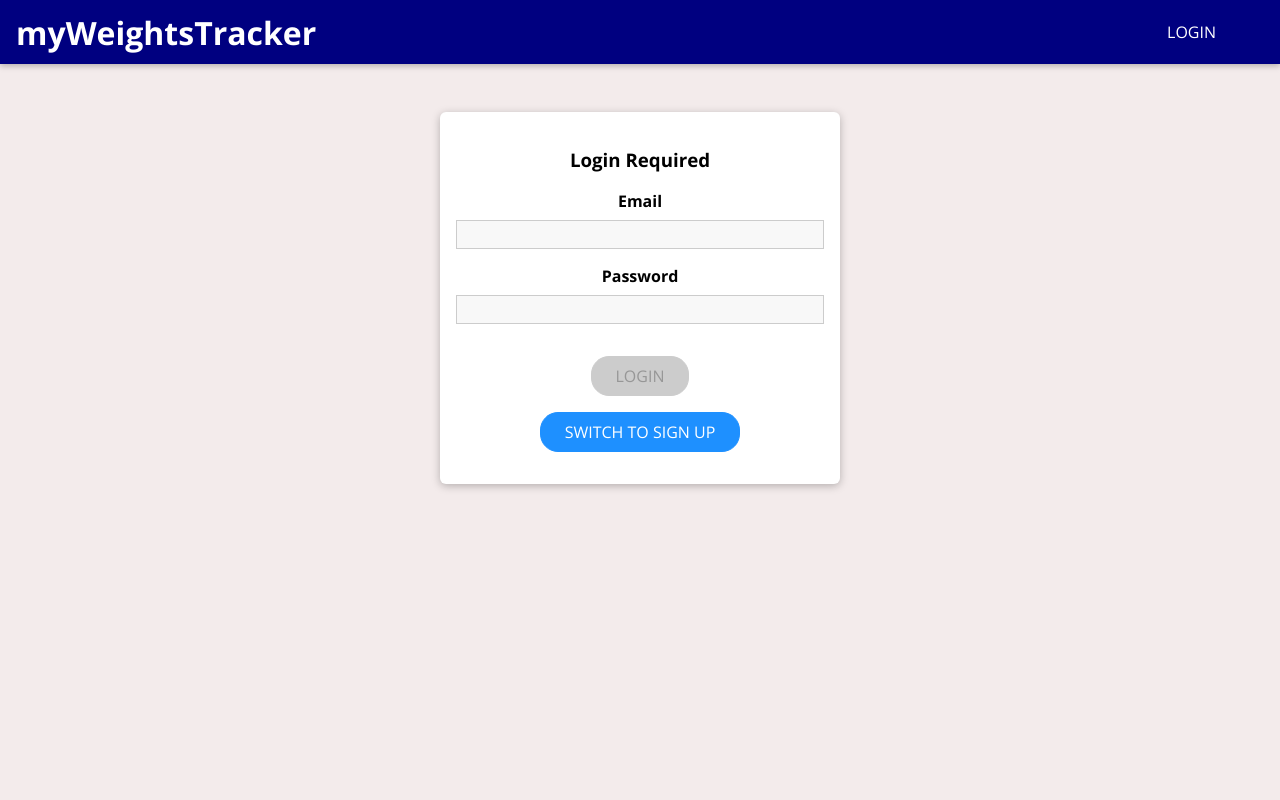
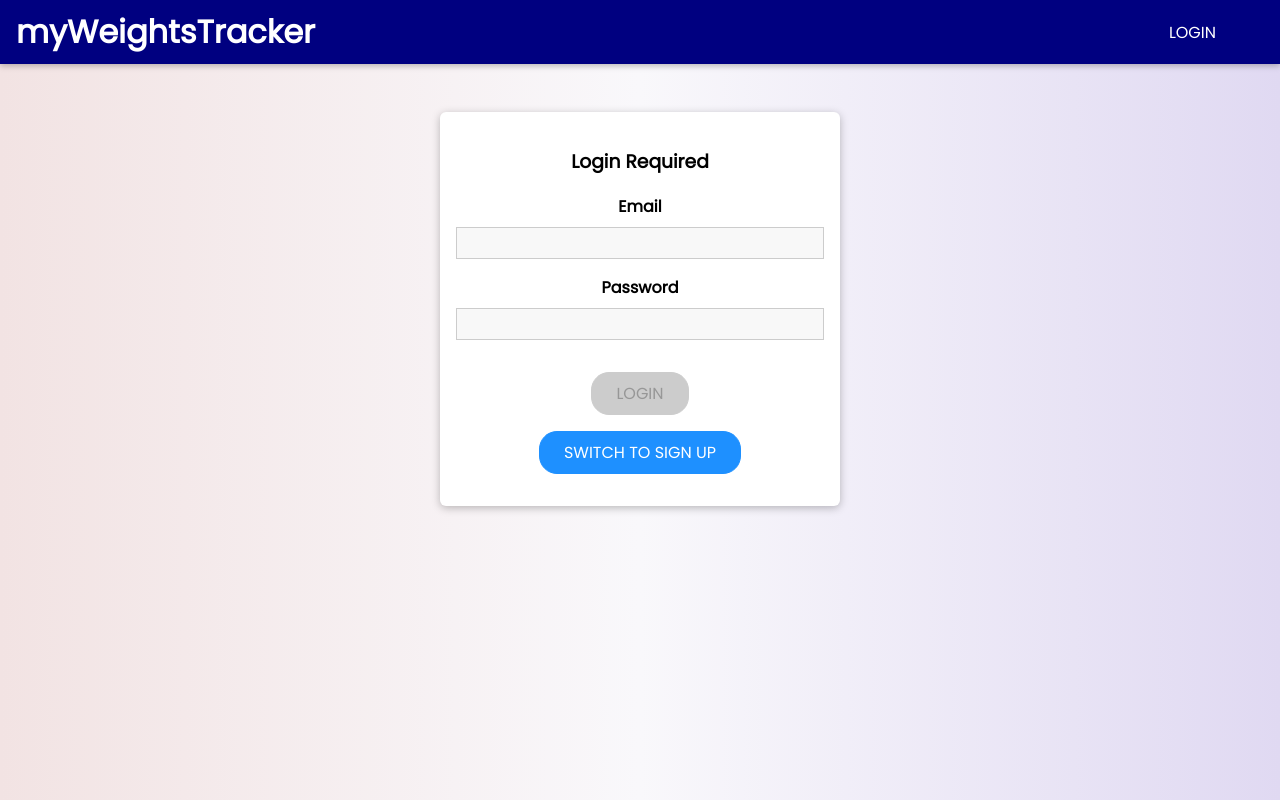
Before and after one commit to AidanMcMoneagle/fitness-app-frontend, a React (Create React App) app: page /login in a window 1280 px wide. Built offline with nearby package versions, Linux system fonts and the light colour scheme.

Commit message:
added styling

```diff
--- a/src/index.css
+++ b/src/index.css
@@ -1,16 +1,16 @@
-@import url("https://fonts.googleapis.com/css?family=Open+Sans:400,700&display=swap");
+@import url("https://fonts.googleapis.com/css2?family=Poppins&display=swap");
 
 * {
   box-sizing: border-box;
 }
 
 html {
-  font-family: "Open Sans", sans-serif;
+  font-family: "Poppins", sans-serif;
 }
 
 body {
-  margin: 0;
-  background: #f3ebeb;
+  background: -webkit-linear-gradient(90deg, #f2e3e3, #f9f8fb, #e0d9f2);
+  background: linear-gradient(90deg, #f2e3e3, #f9f8fb, #e0d9f2);
 }
 
 .slide-in-left-enter {
--- a/src/workouts/components/UserWorkout.css
+++ b/src/workouts/components/UserWorkout.css
@@ -1,5 +1,6 @@
 .workout-data {
   max-width: 700px;
+  min-width: 0;
   margin-top: 2rem;
   margin-bottom: 2rem;
 }
@@ -120,9 +121,9 @@
 }
 
 .btn-container button {
-  padding: 0.5rem 1.5rem;
+  padding: 12px 14px;
   border: 1px solid #000080;
-  border-radius: 18px;
+  border-radius: 22px;
   background: #000080;
   color: white;
   cursor: pointer;
--- a/src/workouts/pages/MyWorkout.css
+++ b/src/workouts/pages/MyWorkout.css
@@ -35,7 +35,7 @@
   border-color: #1e90ff;
   cursor: pointer;
   padding: 0.5rem 1.5rem;
-  margin-top: 10px;
+  margin: 10px 5px 0px;
 }
 
 .not-active-page {
@@ -47,5 +47,5 @@
   border-color: #ccc;
   cursor: pointer;
   padding: 0.5rem 1.5rem;
-  margin-top: 10px;
+  margin: 10px 5px 0px;
 }
```
